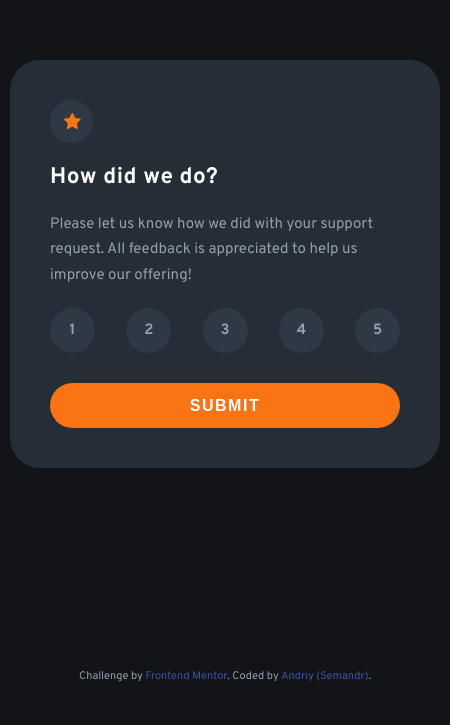
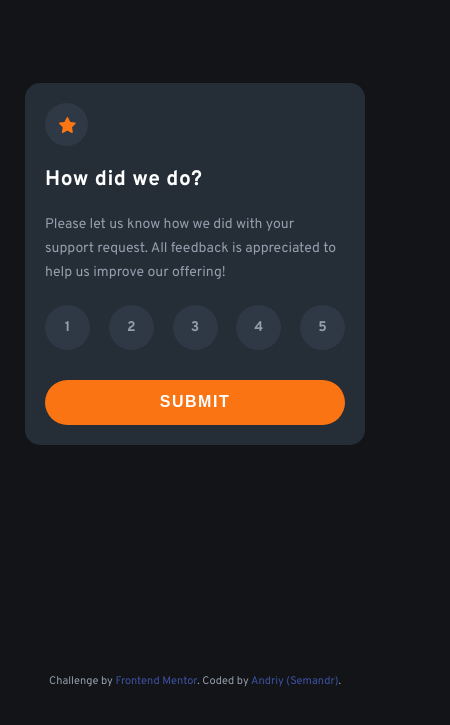
Before and after one commit to Semandr/interactive-rating-component, a plain HTML site: page index.html in a window 390 px wide. Shown: the part 137-862 px from the top of the page, 450 px wide, since content can reach past the window. Drawn offline with Linux system fonts and the light colour scheme.

Commit message:
add media queries

```diff
--- a/sass/base/_base.scss
+++ b/sass/base/_base.scss
@@ -13,6 +13,10 @@ body {
   font-size: 1.5rem;
   color: var(--c-light-grey);
   background: var(--c-very-dark-blue);
+
+  @media (max-width: 34em) {
+    font-size: 1.4rem;
+  }
 }
 
 ul,
@@ -30,6 +34,11 @@ a {
   background: var(--c-dark-blue);
   padding: 4rem;
   border-radius: 3rem;
+
+  @media (max-width: 34em) {
+    padding: 2rem;
+    border-radius: 1.5rem;
+  }
 }
 .container {
   min-height: 100vh;
@@ -41,4 +50,9 @@ a {
   place-items: center;
   grid-template: 1fr 5vh / 1fr;
   margin: 0 auto;
+
+  @media (max-width: 34em) {
+    width: 35rem;
+    padding: 0.5rem;
+  }
 }
--- a/sass/base/_typography.scss
+++ b/sass/base/_typography.scss
@@ -11,6 +11,10 @@
     color: var(--c-primary);
     border-radius: 10rem;
     padding: 1rem 2rem;
+
+    @media (max-width: 34em) {
+      padding: 0.5rem 1rem;
+    }
   }
   &_center {
     text-align: center;
```
Also changed, not shown: css/main.min.css, 1 other file.
